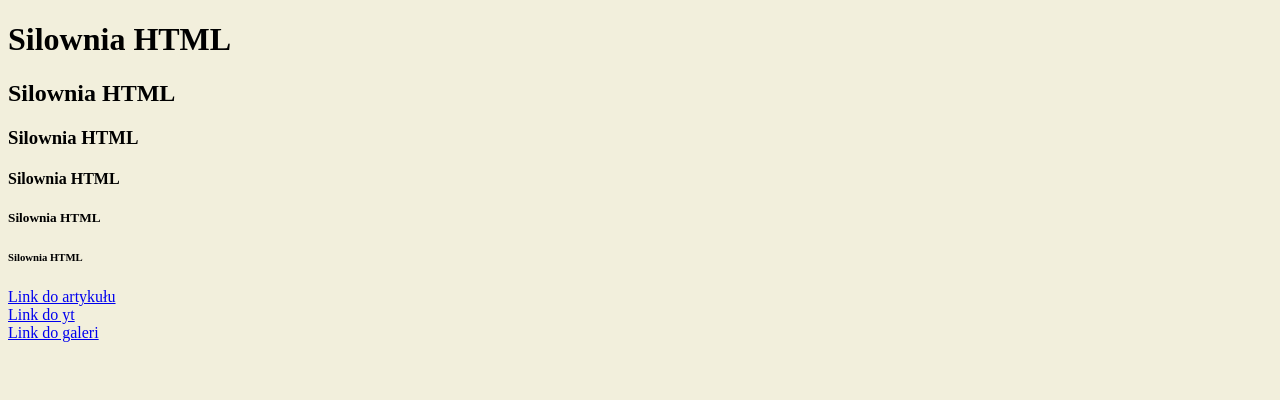
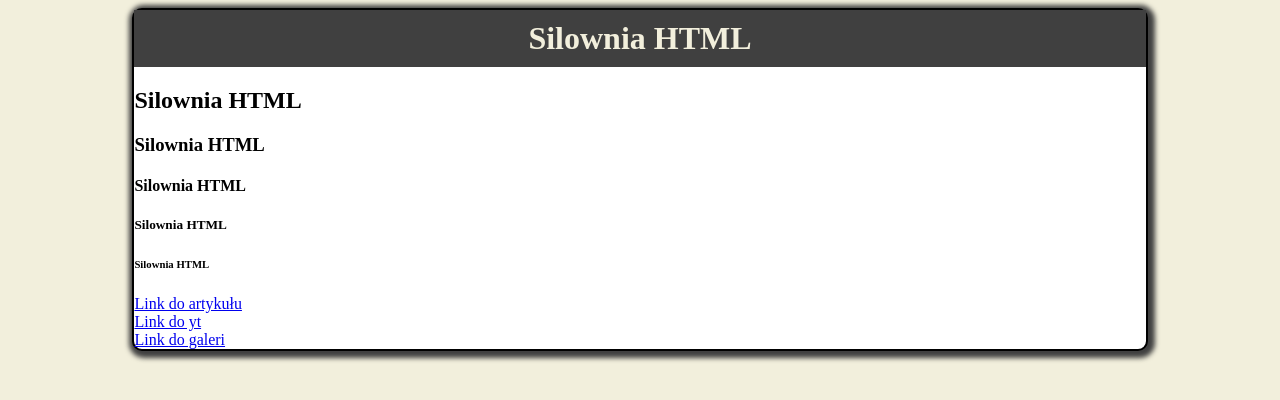
Before and after one commit to ChybDamian/Silownia-HTML, a plain HTML site: page index.html in a window 1280 px wide. Drawn offline with Linux system fonts and the light colour scheme.

Commit message:
Version 0.12

```diff
--- a/index.html
+++ b/index.html
@@ -6,6 +6,7 @@
 		<link rel="stylesheet" href="style.css"/>
 	</head>
 	<body>
+		<div id="wrap">
 			<h1> Silownia HTML </h1>
 			<h2> Silownia HTML </h2>
 			<h3> Silownia HTML </h3>
@@ -17,5 +18,6 @@
 			<a href="https://youtube.com"> Link do yt </a></br/>
 			<!-- Tak się robi link -->
 			<a href="galeria.html"> Link do galeri </a><br/>
+		<div/>
 	</body>
 </html>
--- a/style.css
+++ b/style.css
@@ -2,3 +2,33 @@ body{
 	background-color: #F2EFDC;
 
 }
+
+h1{
+	margin: 0 auto;
+	background-color: #404040;
+	color: #F2EFDC;
+	text-align: center;
+	padding: 10px;
+}
+
+h1:hover{
+	color: #404040;
+	background-color: #F2EFDC;
+}
+
+#wrap{
+	width: 80%;
+	border: 2px solid black;
+	border-radius: 10px;
+	box-shadow: 2px 2px 5px  5px #404040;
+	background-color: white;
+	margin: 0 auto;
+}
+
+#wrap *{
+
+}
+
+img{
+	margin: 5px;
+}
```
Lines whose indentation alone changed are shown as unchanged.
